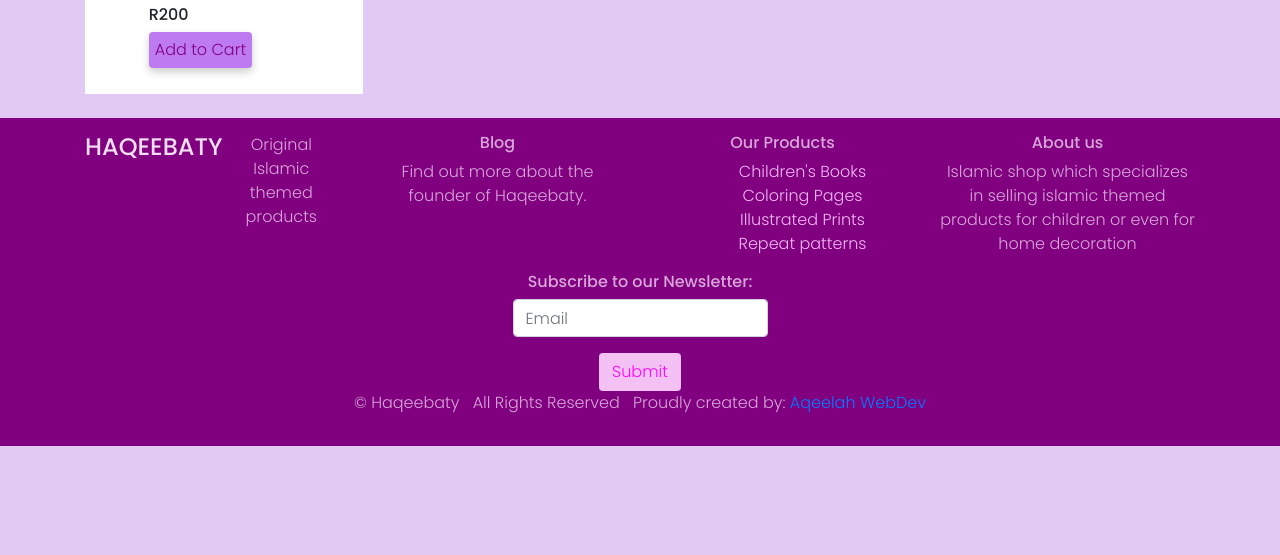
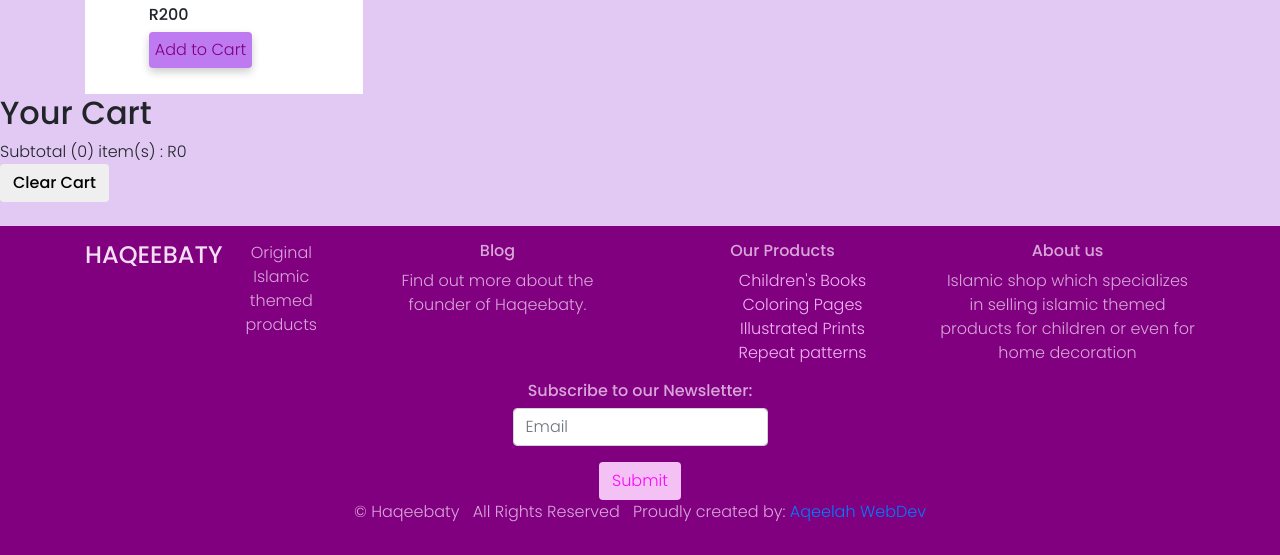
Before and after one commit to AliceAqeelah/Online-shop, a plain HTML site: page products.html in a window 1280 px wide. Shown: the part 2215-2770 px from the top of the page. Before the commit the page ends 2661 px from the top, so only its background shows below. Drawn offline with nearby package versions, Linux system fonts and the light colour scheme.

Commit message:
Add files via upload

```diff
--- a/products.html
+++ b/products.html
@@ -100,7 +100,24 @@
 
     </div>
 
+    <div id='cartHeader'>
 
+        <h2>Your Cart</h2>
+
+        <div id="displayCart">
+        </div>
+
+        <div class='cart-footer'>
+            <div id="subTotal">
+            </div>
+            <button id = 'deleteCartItems'class="btn btn-default" onclick='clearCart()'>Clear Cart</button>
+
+        </div>
+
+
+
+
+    </div>
 
 
 
```
